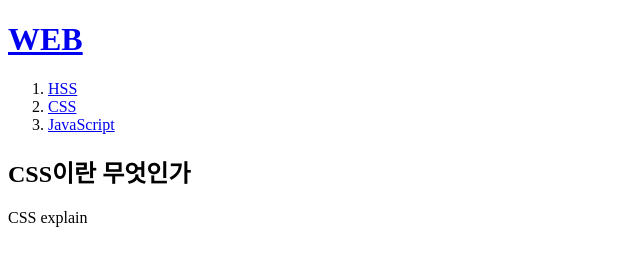
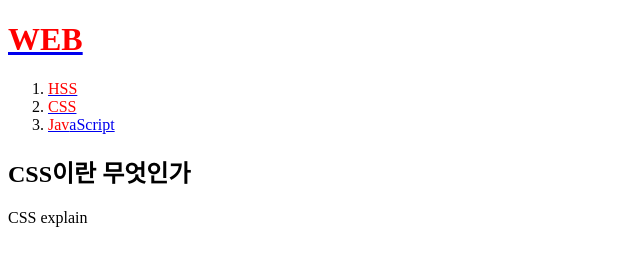
Before and after one commit to jaydenjung/webpage, a plain HTML site: page 2.html in a window 1280 px wide. Shown: the whole page, without its empty margins (0-640 px from the left). Drawn offline with Linux system fonts and the light colour scheme.

Commit message:
Update 2.html

```diff
--- a/2.html
+++ b/2.html
@@ -5,11 +5,11 @@
     <title>WEB1 - html</title>
   </head>
   <body>
-    <h1><a href="index.html">WEB</a></h1>
+    <h1><a href="index.html"><font color ="red">WEB</font></a></h1>
     <ol>
-      <li><a href="1.html">HSS</a></li>
-      <li><a href="2.html">CSS</a></li>
-      <li><a href="3.html">JavaScript</a></li>
+      <li><a href="1.html"><font color ="red">HSS</font></a></li>
+      <li><a href="2.html"><font color ="red">CSS</font></a></li>
+      <li><a href="3.html"><font color ="red">Jav</font>aScript</a></li>
     </ol>
 
     <h2>CSS이란 무엇인가</h2>
```
